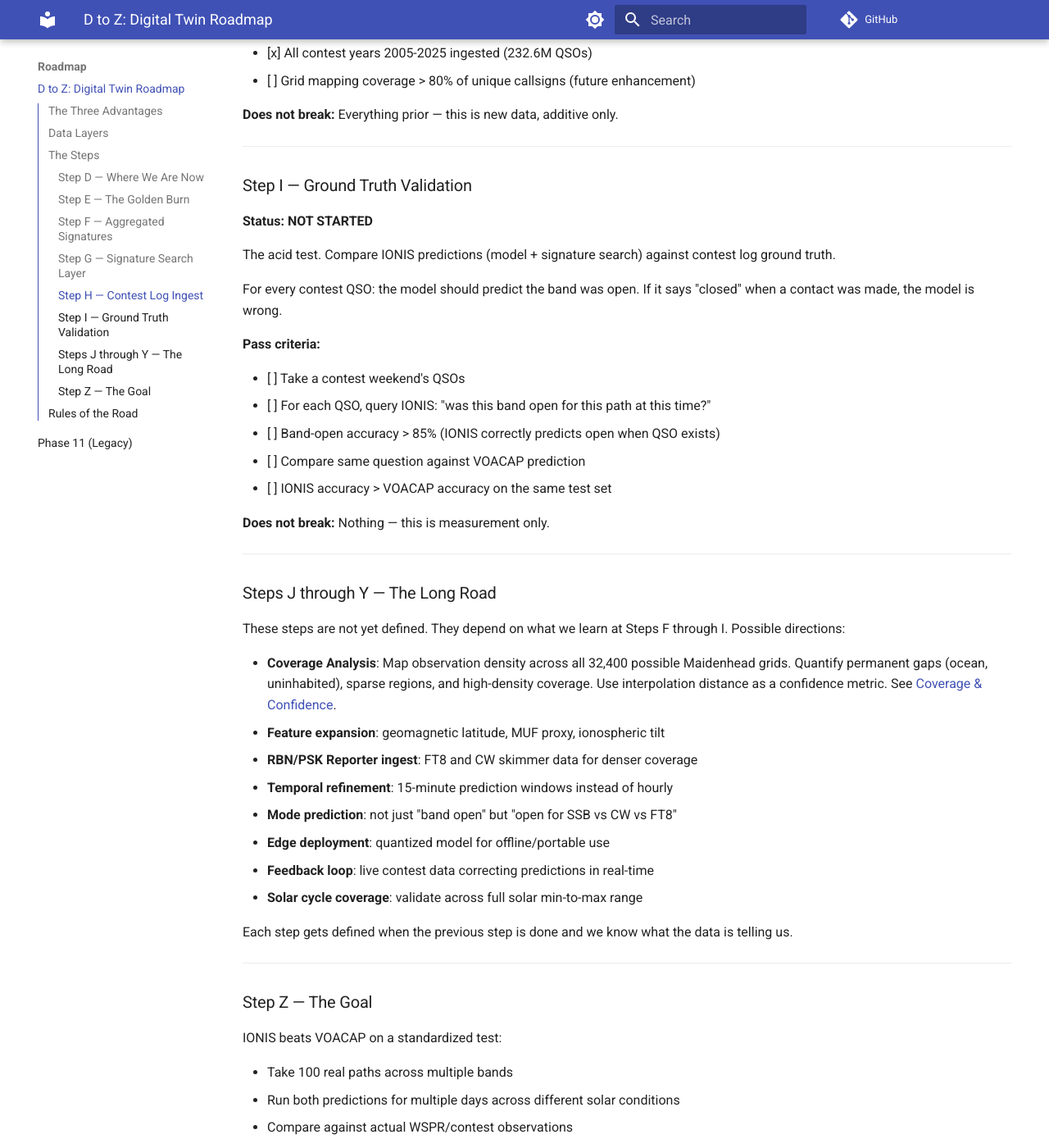
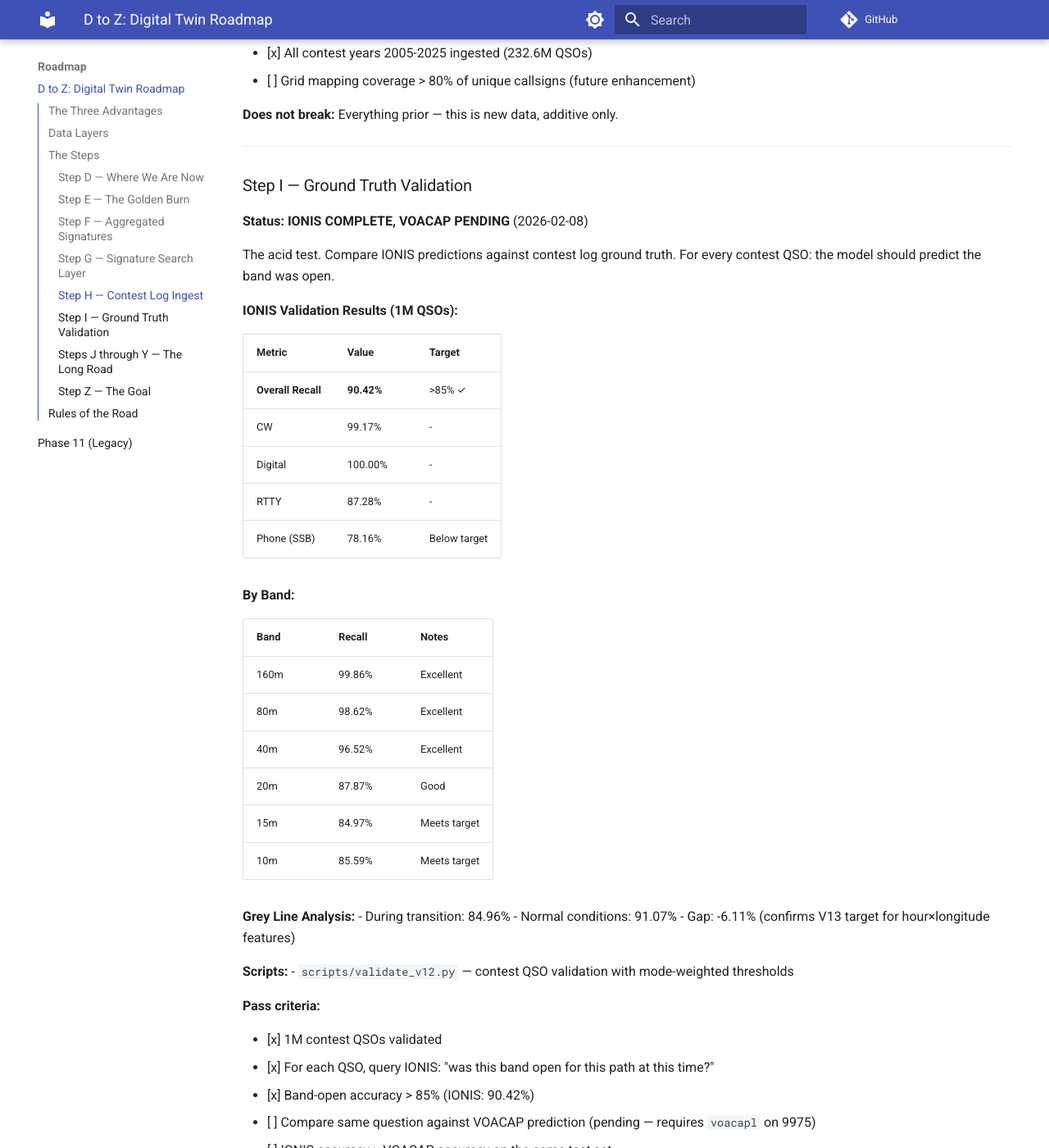
Before and after one commit to IONIS-AI/ionis-docs, an MkDocs documentation site: the page built from docs/roadmap/d_to_z.md, in a window 1280 px wide and 1400 px high, scrolled down 5014 px. Shown: the whole window at 82% size. Built offline with MkDocs 1.6.1 and Material for MkDocs 9.7.7, drawn with Linux system fonts in a browser that asks for light colours; comment, search, counter and statistics services are not loaded; some of the changed text lies outside the part shown.

Commit message:
Update Step I with IONIS validation results
1M QSO validation complete:
- Overall recall: 90.42% (target: 85%) ✓
- CW: 99.17%, Digital: 100%, RTTY: 87.28%, Phone: 78.16%
- Low bands: 96-99%, High bands: 84-85%
- Grey line gap: -6.11% (V13 target)

VOACAP comparison pending (requires voacapl on 9975).

Co-Authored-By: Claude Opus 4.5 <noreply@anthropic.com>

```diff
--- a/docs/roadmap/d_to_z.md
+++ b/docs/roadmap/d_to_z.md
@@ -193,21 +193,51 @@ QSOs stored in `contest.bronze` (ClickHouse).
 
 ### Step I — Ground Truth Validation
 
-**Status: NOT STARTED**
+**Status: IONIS COMPLETE, VOACAP PENDING** (2026-02-08)
 
-The acid test. Compare IONIS predictions (model + signature search) against
-contest log ground truth.
+The acid test. Compare IONIS predictions against contest log ground truth.
+For every contest QSO: the model should predict the band was open.
 
-For every contest QSO: the model should predict the band was open. If it
-says "closed" when a contact was made, the model is wrong.
+**IONIS Validation Results (1M QSOs):**
+
+| Metric | Value | Target |
+|--------|-------|--------|
+| **Overall Recall** | **90.42%** | >85% ✓ |
+| CW | 99.17% | - |
+| Digital | 100.00% | - |
+| RTTY | 87.28% | - |
+| Phone (SSB) | 78.16% | Below target |
+
+**By Band:**
+
+| Band | Recall | Notes |
+|------|--------|-------|
+| 160m | 99.86% | Excellent |
+| 80m | 98.62% | Excellent |
+| 40m | 96.52% | Excellent |
+| 20m | 87.87% | Good |
+| 15m | 84.97% | Meets target |
+| 10m | 85.59% | Meets target |
+
+**Grey Line Analysis:**
+- During transition: 84.96%
+- Normal conditions: 91.07%
+- Gap: -6.11% (confirms V13 target for hour×longitude features)
+
+**Scripts:**
+- `scripts/validate_v12.py` — contest QSO validation with mode-weighted thresholds
 
 **Pass criteria:**
 
-- [ ] Take a contest weekend's QSOs
-- [ ] For each QSO, query IONIS: "was this band open for this path at this time?"
-- [ ] Band-open accuracy > 85% (IONIS correctly predicts open when QSO exists)
-- [ ] Compare same question against VOACAP prediction
+- [x] 1M contest QSOs validated
+- [x] For each QSO, query IONIS: "was this band open for this path at this time?"
+- [x] Band-open accuracy > 85% (IONIS: 90.42%)
+- [ ] Compare same question against VOACAP prediction (pending — requires `voacapl` on 9975)
 - [ ] IONIS accuracy > VOACAP accuracy on the same test set
+
+**V13 Improvement Targets:**
+- Phone (SSB) recall: 78% → 85%+
+- Grey line gap: -6% → 0% (hour×longitude features)
 
 **Does not break:** Nothing — this is measurement only.
 
```
